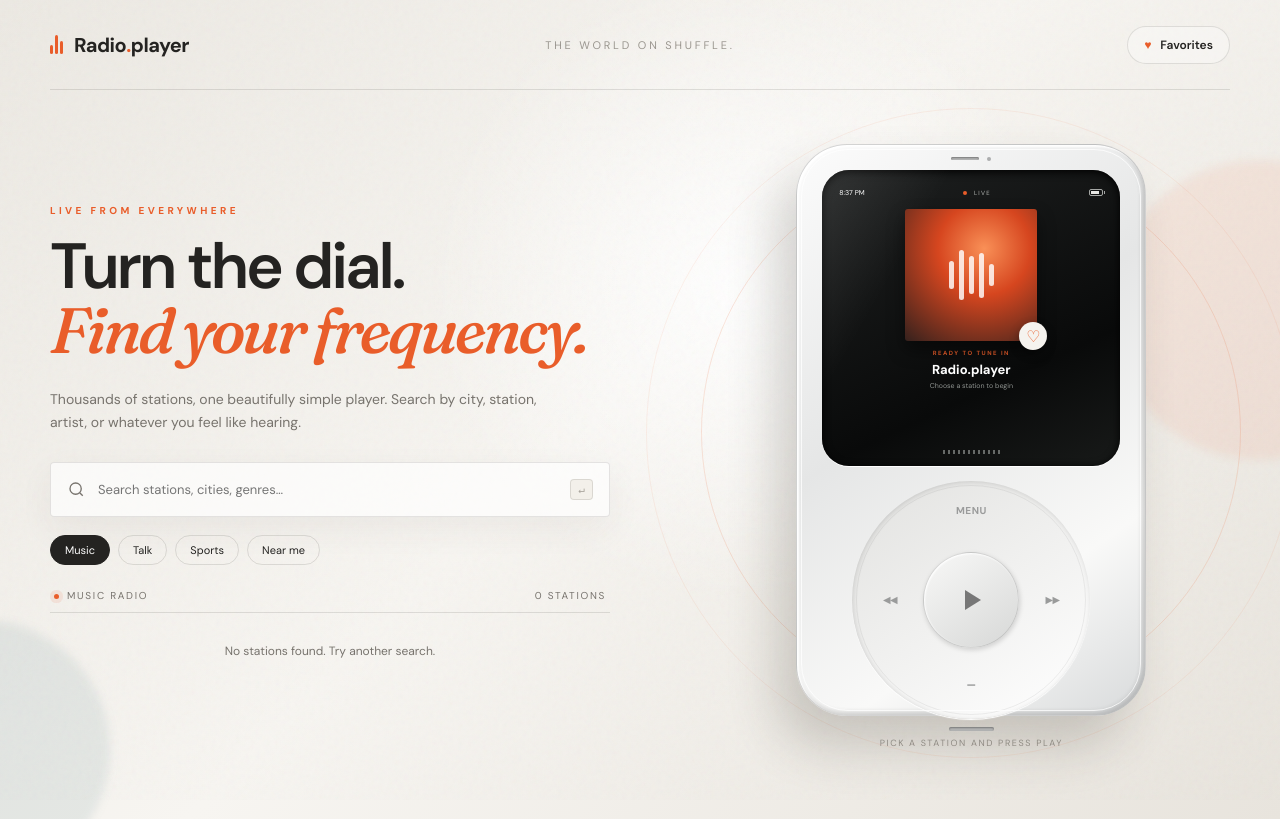
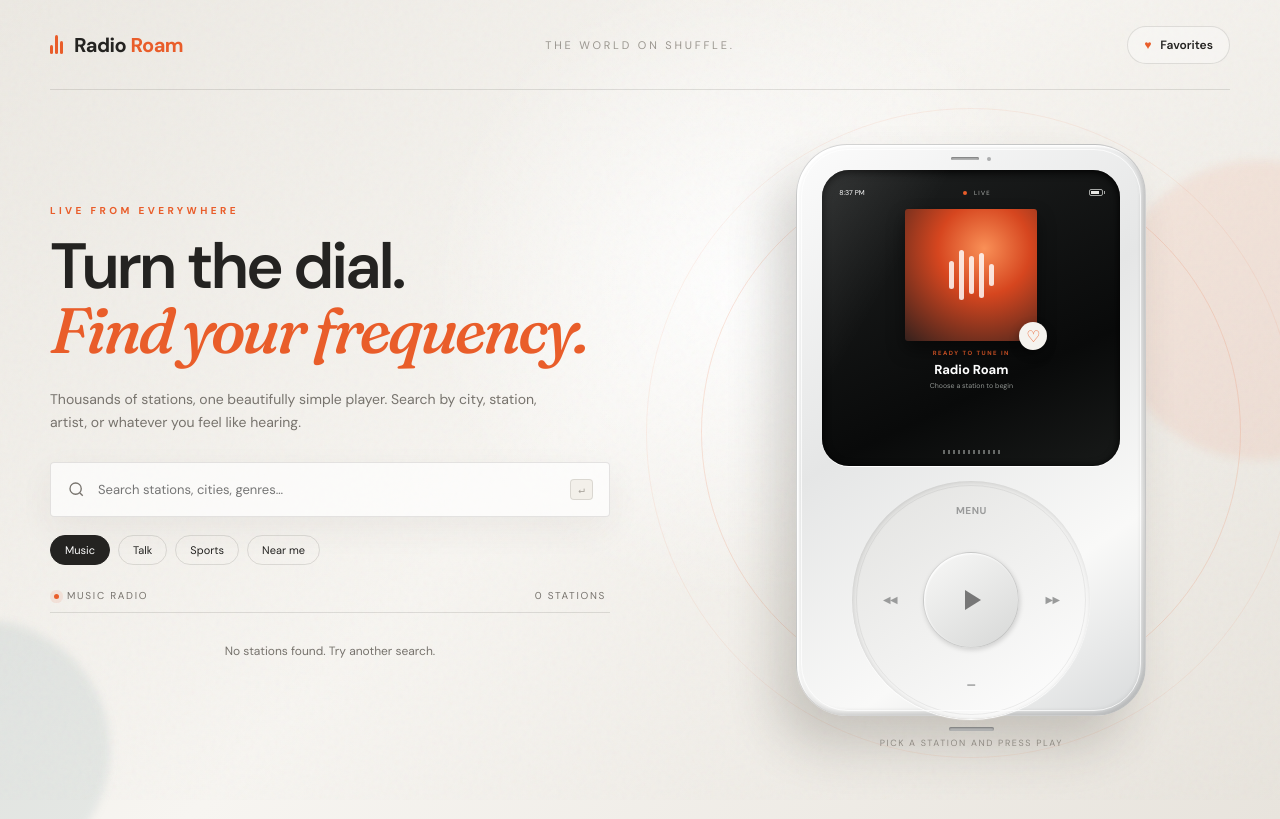
Before and after one commit to PierrunoYT/radioroam.app, a Flask app: page / in a window 1280 px wide. Run offline with Flask 3, Linux system fonts and the light colour scheme; data that the repository does not hold is empty.

Commit message:
Rebrand app as Radio Roam
Amp-Thread-ID: https://ampcode.com/threads/T-019f8b54-adf0-713a-b767-6386eb6733da
Co-authored-by: Amp <amp@ampcode.com>

```diff
--- a/static/app.js
+++ b/static/app.js
@@ -6,11 +6,16 @@ const artwork = document.querySelector('#artwork');
 const favoriteButton = document.querySelector('#favorite-current');
 const favoritesNav = document.querySelector('#favorites-button');
 const volume = document.querySelector('#volume');
+const favoritesKey = 'radio-roam-favorites';
 
 let stations = [];
 let currentIndex = -1;
 let currentStation = null;
-let favorites = JSON.parse(localStorage.getItem('radio-player-favorites') || '[]');
+let favorites = JSON.parse(
+  localStorage.getItem(favoritesKey) ||
+  localStorage.getItem('radio-player-favorites') ||
+  '[]'
+);
 let toastTimer;
 let streamCandidates = [];
 let streamCandidateIndex = -1;
@@ -110,7 +115,7 @@ function toggleFavorite() {
     favorites.push(currentStation);
     showToast('Saved to favorites');
   }
-  localStorage.setItem('radio-player-favorites', JSON.stringify(favorites));
+  localStorage.setItem(favoritesKey, JSON.stringify(favorites));
   updatePlayer();
 }
 
--- a/templates/index.html
+++ b/templates/index.html
@@ -4,7 +4,8 @@
     <meta charset="utf-8">
     <meta name="viewport" content="width=device-width, initial-scale=1">
     <meta name="theme-color" content="#e9e6e1">
-    <title>Radio.player — The world on shuffle</title>
+    <meta name="description" content="Radio Roam — discover live radio stations from around the world.">
+    <title>Radio Roam — The world on shuffle</title>
     <link rel="stylesheet" href="{{ url_for('static', filename='app.css') }}">
   </head>
   <body>
@@ -13,9 +14,9 @@
 
     <main class="app-shell">
       <header class="topbar">
-        <a class="brand" href="#" aria-label="Radio.player home">
+        <a class="brand" href="#" aria-label="Radio Roam home">
           <span class="brand-mark"><i></i><i></i><i></i></span>
-          <span>Radio<span class="brand-dot">.</span>player</span>
+          <span>Radio<span class="brand-dot"> Roam</span></span>
         </a>
         <p class="tagline">The world on shuffle.</p>
         <button class="favorites-button" id="favorites-button" type="button">
@@ -70,7 +71,7 @@
               </div>
               <div class="track-info">
                 <p id="now-status">READY TO TUNE IN</p>
-                <h2 id="now-name">Radio.player</h2>
+                <h2 id="now-name">Radio Roam</h2>
                 <span id="now-subtext">Choose a station to begin</span>
               </div>
               <div class="meter" id="meter" aria-hidden="true">
```
